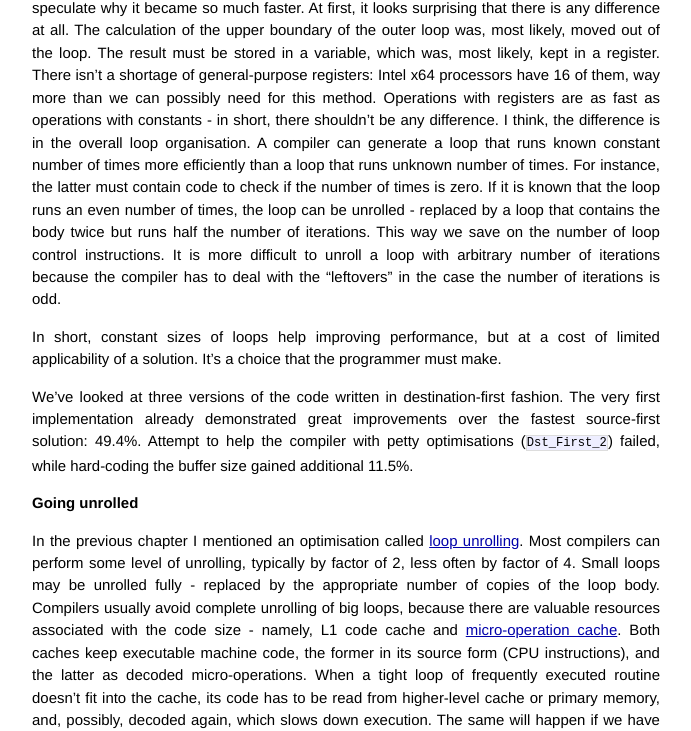
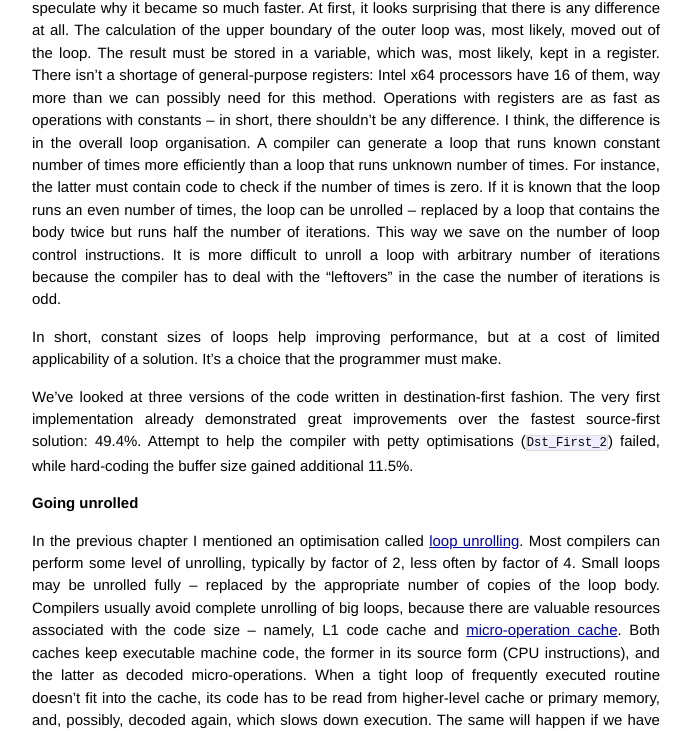
Before and after one commit to pzemtsov/pzemtsov.github.io, a Jekyll site: the page built from _posts/2014-04-15-demultiplexing-of-e1.md, in a window 1280 px wide and 1400 px high, scrolled down 9782 px. Shown: the part 283-1014 px from the top of the window, without its empty margins (294-985 px from the left). Built offline with Jekyll 4.4.1, drawn with Linux system fonts in a browser that asks for light colours; Markdown is read by kramdown in place of the engine named in the settings; comment, search, counter and statistics services are not loaded; some of the changed text lies outside the part shown.

Commit message:
Smart setting turned on; One article's hyphens changed

```diff
--- a/_config.yml
+++ b/_config.yml
@@ -1,3 +1,6 @@
 name: Notes on program optimisation
 markdown: redcarpet
 pygments: true
+
+redcarpet:
+ extensions: [smart]
--- a/_posts/2014-04-15-demultiplexing-of-e1.md
+++ b/_posts/2014-04-15-demultiplexing-of-e1.md
@@ -6,7 +6,7 @@ tags: optimisation performance de-multiplexing java
 ---
 
 I was looking for a simple example problem to demonstrate program optimisation, when I saw a colleague of mine busy with exactly that.
-He had written a routine for de-multiplexing one complex network protocol on high speed data links and found the performance insufficient - so he
+He had written a routine for de-multiplexing one complex network protocol on high speed data links and found the performance insufficient -- so he
 was optimising it. By the time I joined the process he had already improved the speed to be sufficient; I managed to make it a bit faster, too.
 I couldn't use his problem directly as an example, because it was too complex for that, but it reminded me of a much simpler problem that could
 demonstrate the same optimisation techniques: the de-multiplexing of E1 streams.
@@ -273,7 +273,7 @@ Let's recall the main loop of the `Reference` implementation:
 {% endhighlight %}
 
 We can see that `dst_num` is initially set to 0 and is incremented in the loop until it reaches `NUM_TIMESLOTS-1`. Then it is set to zero and incremented
-again - just as if we were running an inner loop inside the main loop. Effectively, this is what we are doing, only the inner loop is written in an
+again -- just as if we were running an inner loop inside the main loop. Effectively, this is what we are doing, only the inner loop is written in an
 obscure way rather than directly using the loop statement.
 [Let's try writing it directly](https://github.com/pzemtsov/article-E1-demux-Java/commit/deaab8a9965cd8b2c270ffe0b0a15e85b358a7b9):
 
@@ -315,7 +315,7 @@ variables, which are not independent. It is easy to see that these variables mai
 Why not try replacing `src_pos` with the expression on the right hand side? The outer loop then runs on `dst_pos`,
 and we mustn't forget to use the correct loop limit. Since the loop variable isn't modified inside the loop any more,
 we can replace the `while` loop with a `for` loop, which is my personal aesthetic preference. Strictly speaking,
-**Java** does not have a true `for` loop in the same sense as Pascal has - its `for` is just another syntax for `while`.
+**Java** does not have a true `for` loop in the same sense as Pascal has -- its `for` is just another syntax for `while`.
 However, I prefer to follow a convention that `for` loop contains a dedicated loop variable (or variables) with
 explicit initialisation step, increment step, and loop condition, all specified in the loop header. The variable
 mustn't be modified anywhere else. This convention doesn't forbid emergency loop termination using `break`, though.
@@ -357,7 +357,7 @@ what happens:
     $ java -server E1
     E1.Src_First_2: 1205 1168 1167 1168 1166
 
-The code seems twice as efficient as `Src_First_1` - but we know now that it only does half the work, since it
+The code seems twice as efficient as `Src_First_1` -- but we know now that it only does half the work, since it
 increments the loop variable twice in the loop!
 
 [Let's fix the error](https://github.com/pzemtsov/article-E1-demux-Java/commit/57cfebd7b9b72a9a0bd2705865e8be042fb5c998) and run the test again:
@@ -418,7 +418,7 @@ Here are the results:
 
     E1.Src_First_3: 4405 4359 4360 4360 4360
 
-This is impressive - the speed has dropped almost by half from `Src_First_2`. The explanation of this fact requires
+This is impressive -- the speed has dropped almost by half from `Src_First_2`. The explanation of this fact requires
 analysis of the machine code generated by HotSpot. Without looking at that code I can only speculate. Variable `i`
 is an induction variable, but `i % NUM_TIMESLOTS` and `i / NUM_TIMESLOTS` are not. The compiler can't easily replace
 them with any other easily maintainable variables, so it has to perform both division and modulo operations.
@@ -443,9 +443,9 @@ to order 2048 elements, which is roughly 1.67*10<sup>5894</sup>. I can think of
 others. The first reason is that the order of memory reads and writes can affect performance, and the second is that
 different structure of iterations can cause the compiler to generate better code.
 
-I think the effect of memory access order is unlikely to be big - after all, we deliberately made input buffer small
+I think the effect of memory access order is unlikely to be big -- after all, we deliberately made input buffer small
 enough to fit into the cache. The processor has several levels of [cache](http://en.wikipedia.org/wiki/CPU_cache),
-the fastest of them being also the smallest - [level 1 cache](http://www.cpu-world.com/Glossary/L/Level_1_cache.html).
+the fastest of them being also the smallest -- [level 1 cache](http://www.cpu-world.com/Glossary/L/Level_1_cache.html).
 Our processor belongs to the [Sandy Bridge](http://en.wikipedia.org/wiki/Sandy_Bridge)
 family and has L1 data cache of 32 Kbytes.
 That's more than enough for the entire input buffer, all output buffers and all the references. However, cache
@@ -457,7 +457,7 @@ Out of the vast number of possible byte ordering, we've tried one (iterating alo
 other order to try is the destination-first ordering. We're going to take one output array, fill it up in its natural
 order, take the next one, etc.
 
-[The `Src_First_2` class can be easily modified to iterate along destination arrays - all that's needed is to change
+[The `Src_First_2` class can be easily modified to iterate along destination arrays -- all that's needed is to change
 the order of the loops](https://github.com/pzemtsov/article-E1-demux-Java/commit/472d121bd28cd2ece2fb29465cb4c534a781d6f9):
 
 {% highlight java %}
@@ -555,10 +555,10 @@ so much faster. At first, it looks surprising that there is any difference at al
 boundary of the outer loop was, most likely, moved out of the loop. The result must be stored in a variable, which was,
 most likely, kept in a register. There isn't a shortage of general-purpose registers: Intel x64 processors have 16 of
 them, way more than we can possibly need for this method. Operations with registers are as fast as operations with
-constants - in short, there shouldn't be any difference. I think, the difference is in the overall loop organisation.
+constants -- in short, there shouldn't be any difference. I think, the difference is in the overall loop organisation.
 A compiler can generate a loop that runs known constant number of times more efficiently than a loop that runs unknown
 number of times. For instance, the latter must contain code to check if the number of times is zero. If it is known
-that the loop runs an even number of times, the loop can be unrolled - replaced by a loop that contains the body
+that the loop runs an even number of times, the loop can be unrolled -- replaced by a loop that contains the body
 twice but runs half the number of iterations. This way we save on the number of loop control instructions. It is more
 difficult to unroll a loop with arbitrary number of iterations because the compiler has to deal with the "leftovers"
 in the case the number of iterations is odd.
@@ -575,9 +575,9 @@ Going unrolled
 
 In the previous chapter I mentioned an optimisation called [loop unrolling](http://en.wikipedia.org/wiki/Loop_unwinding).
 Most compilers can perform some level of
-unrolling, typically by factor of 2, less often by factor of 4. Small loops may be unrolled fully - replaced by the
+unrolling, typically by factor of 2, less often by factor of 4. Small loops may be unrolled fully -- replaced by the
 appropriate number of copies of the loop body. Compilers usually avoid complete unrolling of big loops, because there
-are valuable resources associated with the code size - namely, L1 code cache and
+are valuable resources associated with the code size -- namely, L1 code cache and
 [micro-operation cache](http://en.wikipedia.org/wiki/CPU_cache#Micro-operation_.28uop.29_cache). Both caches
 keep executable machine code, the former in its source form (CPU instructions), and the latter as decoded
 micro-operations. When a tight loop of frequently executed routine doesn't fit into the cache, its code has to be read
@@ -620,7 +620,7 @@ All that said, I want to create a new family of implementations based on `Dst_Fi
 {% endhighlight %}
 
 
-The inner loop here is fully unrolled. I wrote a program to generate the code - I was too lazy to type it manually.
+The inner loop here is fully unrolled. I wrote a program to generate the code -- I was too lazy to type it manually.
 I won't include the generator program here because it is straightforward. All other unrolled versions are generated
 as well. I didn't include the code here fully: the `<skip>` mark indicates where there is more code. The file in the
 repository contains the full source.
@@ -668,7 +668,7 @@ Let's see if it is correct.
 {% endhighlight %}
 
 
-Again, I didn't show the whole method, as it is 553 lines long - too long for this article (lines are wider in the
+Again, I didn't show the whole method, as it is 553 lines long -- too long for this article (lines are wider in the
 repository, otherwise it would be even longer). This proves that it is really possible to write a very long program
 for a simple task if you try hard enough. How fast does this version run?
 
@@ -897,7 +897,7 @@ This is where the **Java** part of the E1-demultiplexing story ends. Let's summa
 
 -   Method inlining and loop unrolling help improve speed, but make the code very ugly, especially in **Java** where there aren't any meta-programming features. It is often worthwhile looking for some compromise solution, such as partial unrolling. Careful performance testing is needed
 
--   Whatever you do to improve performance - test the correctness as well!
+-   Whatever you do to improve performance -- test the correctness as well!
 
 Notes for myself
 ----------------
```
